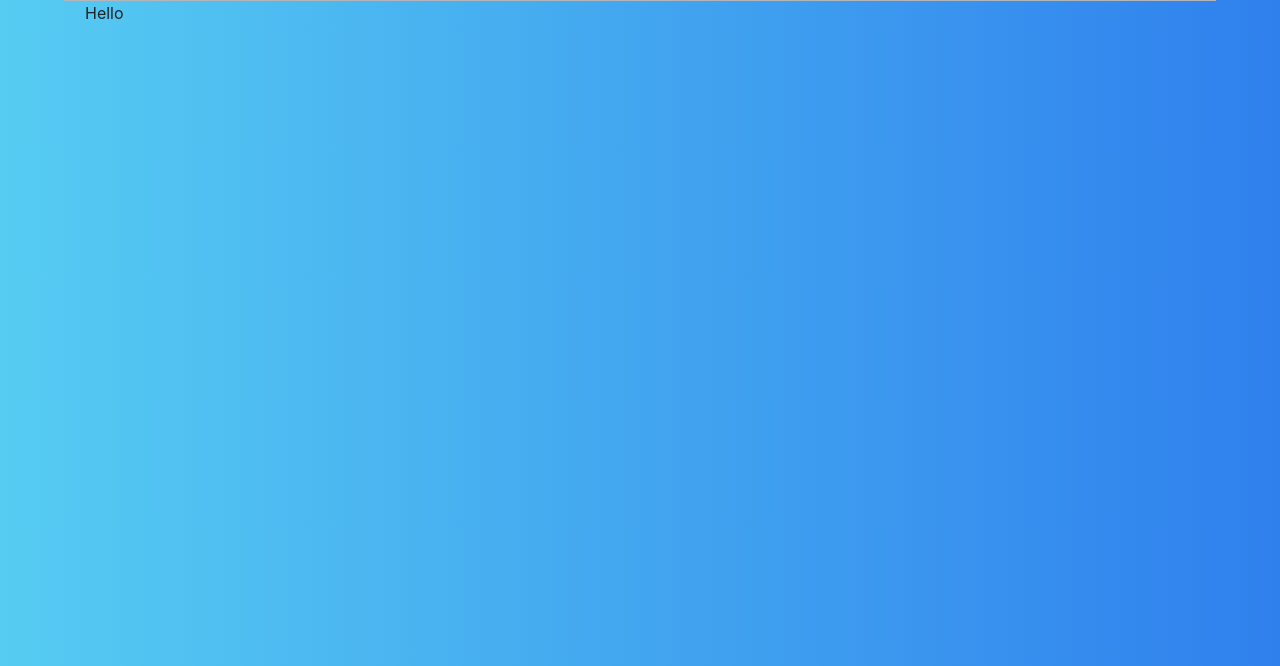
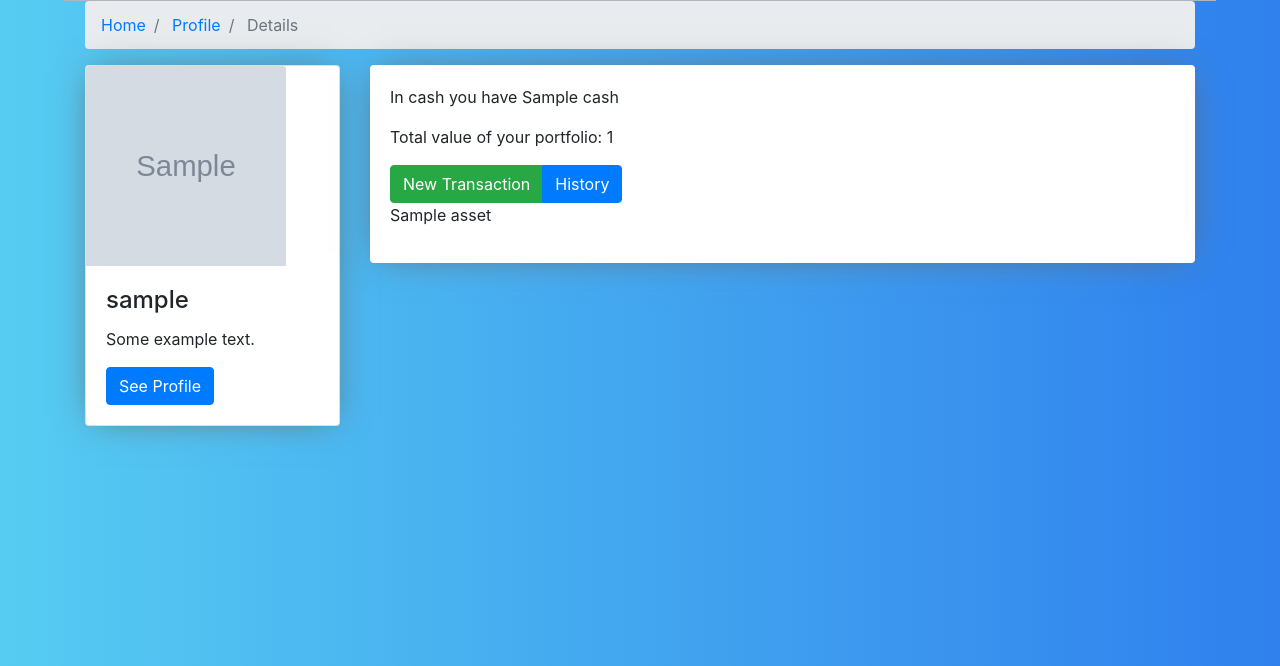
Before and after one commit to Bounty1993/my-wallet, a Django app: template my_wallet/templates/portfolio/details.html in a window 1280 px wide. Shown: the part 100-766 px from the top of the page. Run offline with Django 3.2, Linux system fonts and the light colour scheme; the template is opened without the code that fills it: most values are stand-ins (such as "Sample title", 1, 10 or a date in 2020); grey boxes marked "Sample" are stand-in pictures; some libraries are stand-ins or nearby versions.

Commit message:
Adding portfolio details

```diff
--- a/config/urls.py
+++ b/config/urls.py
@@ -5,8 +5,8 @@ from django.conf import settings
 from django.conf.urls.static import static
 
 urlpatterns = [
+    path('', include('my_wallet.core.urls', namespace='core')),
     path('portfolio/', include('my_wallet.portfolio.urls', namespace='portfolio')),
-    path('core/', include('my_wallet.core.urls', namespace='core')),
     path('admin/', admin.site.urls),
     path('profile/', include('my_wallet.profiles.urls', namespace='profiles')),
     path('stocks/', include('my_wallet.stocks.urls', namespace='stocks'))
--- a/my_wallet/core/views.py
+++ b/my_wallet/core/views.py
@@ -1,4 +1,5 @@
 from django.shortcuts import render
+from django.views.generic import TemplateView
 
 class HomeView(TemplateView):
     template_name = 'core/home.html'
--- a/my_wallet/static/css/main.css
+++ b/my_wallet/static/css/main.css
@@ -79,6 +79,13 @@ h1
     -moz-box-shadow: 0px 0px 35px -10px rgba(102,101,102,1);
     box-shadow: 0px 0px 35px -10px rgba(102,101,102,1);
 }
+.main-panel
+{
+    background-color: white;
+    padding: 20px;
+    border-radius: 4px;
+}
+
 .articles
 {
     background-color: white;
--- a/my_wallet/templates/portfolio/details.html
+++ b/my_wallet/templates/portfolio/details.html
@@ -1,6 +1,49 @@
 {% extends "base.html" %}
 {% block content %}
 <div class="container">
-    Hello
+<ul class="breadcrumb">
+          <li class="breadcrumb-item">
+              <a href="{% url 'core:home' %}">
+                  Home
+              </a>
+          </li>
+          <li class="breadcrumb-item">
+              <a href="{% url 'profiles:profile' %}">
+                  Profile
+              </a>
+          </li>
+          <li class="breadcrumb-item active">
+                  Details
+          </li>
+      </ul>
+    <div class="row">
+        <div class="col-sm-3">
+            {% include "profiles/sidebar.html" %}
+        </div>
+        <div class="col-sm-9">
+          <div class="main-panel shadowing">
+            <p>In cash you have {{portoflio.cash}}</p>
+            <p>Total value of your portfolio: {{portfolio.total_value}}</p>
+
+            <div class="btn-group">
+                <a href="#" class="btn btn-success">New Transaction</a>
+                <a href="#" class="btn btn-primary">History</a>
+            </div>
+            {% for asset in assets %}
+                <p>{{asset}}</p>
+
+            {% empty %}
+                <p>You have no assets</p>
+            {% endfor %}
+          </div>
+
+
+
+
+        </div>
+
+
+
+    </div>
 </div>
 {% endblock %}
--- a/my_wallet/templates/portfolio/new.html
+++ b/my_wallet/templates/portfolio/new.html
@@ -22,7 +22,7 @@
     {% include "profiles/sidebar.html" %}
   </div>
   <div class="col-sm-9">
-    <p>Hi {{request.user.username}}</p>
+    <p>Hi {{profile.username}}</p>
     {% if not num_portfolios %}
         <p>Make your first portfolio and start new chapter in your life</p>
         <p>If you have any questions just contact us</p>
--- a/my_wallet/templates/profiles/sidebar.html
+++ b/my_wallet/templates/profiles/sidebar.html
@@ -1,4 +1,4 @@
- <div class="card">
+ <div class="card shadowing">
         <img class="card-img-top" src="{{profile.image.url}}" alt="Profile picture" style="width:200px; height:200px">
         <div class="card-body">
             <h4 class="card-title">{{profile.username}}</h4>
```
Also changed, not shown: my_wallet/core/urls.py (added, +7 -0 lines), my_wallet/portfolio/models.py (+4 -4 lines), my_wallet/portfolio/tests/tests_models.py (+11 -7 lines), my_wallet/portfolio/urls.py (+5 -5 lines), my_wallet/portfolio/views.py (+19 -4 lines).
